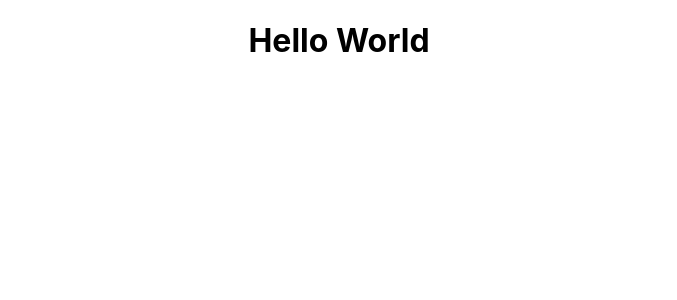
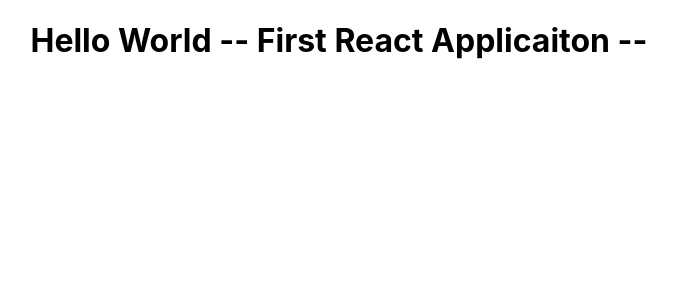
Before and after one commit to salmanqazi/bootcamp2020-react-app, a React (Create React App) app: page / in a window 1280 px wide. Shown: the top 300 px of the page, without its empty margins (301-978 px from the left). Built offline with nearby package versions, Linux system fonts and the light colour scheme.

Commit message:
Update App.js

```diff
--- a/src/App.js
+++ b/src/App.js
@@ -5,7 +5,7 @@
 function App() {
   return (
     <div className="App">
-      <h1> Hello World  </h1>
+      <h1> Hello World -- First React Applicaiton -- </h1>
      </div>
   );
 }
```
